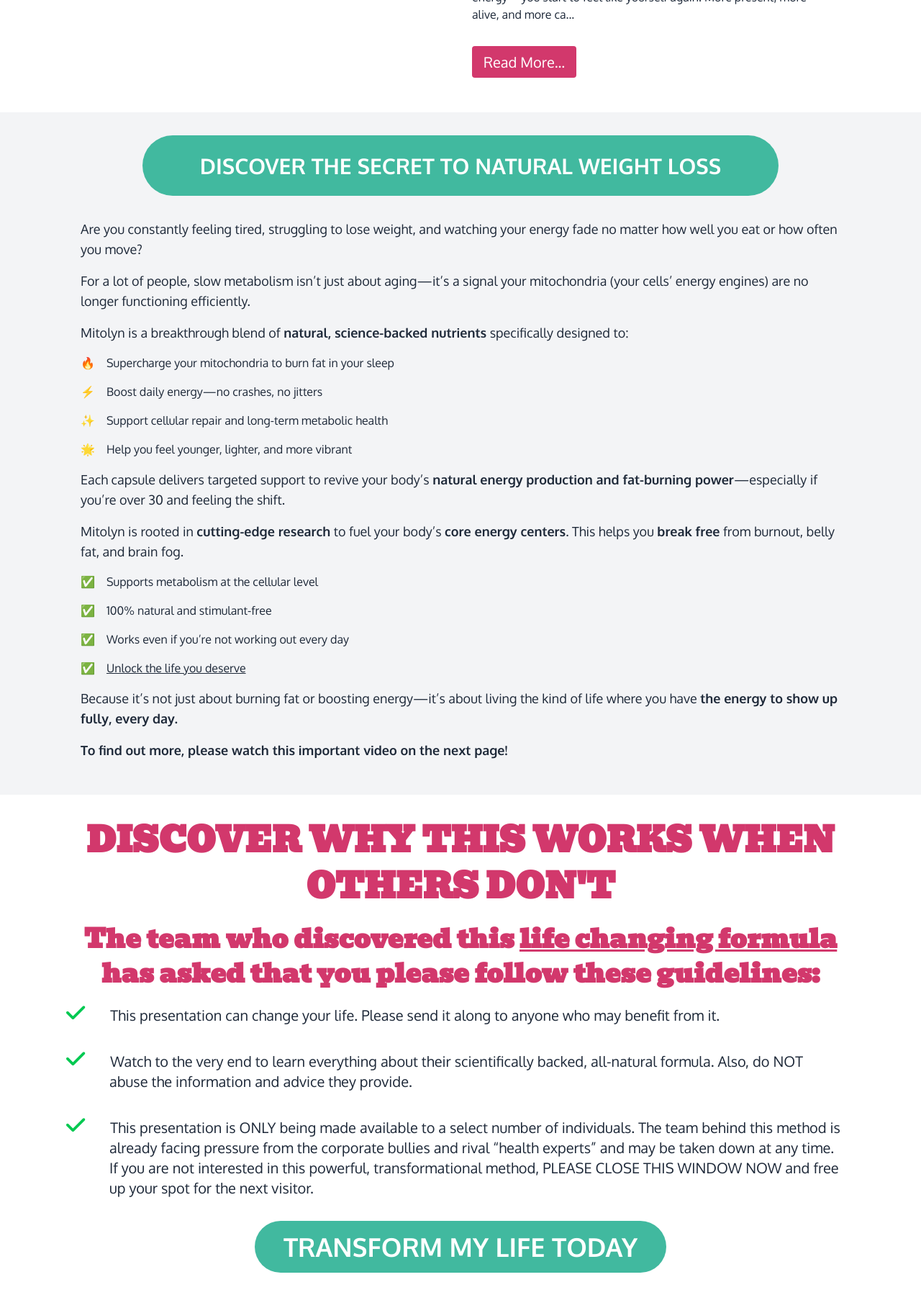
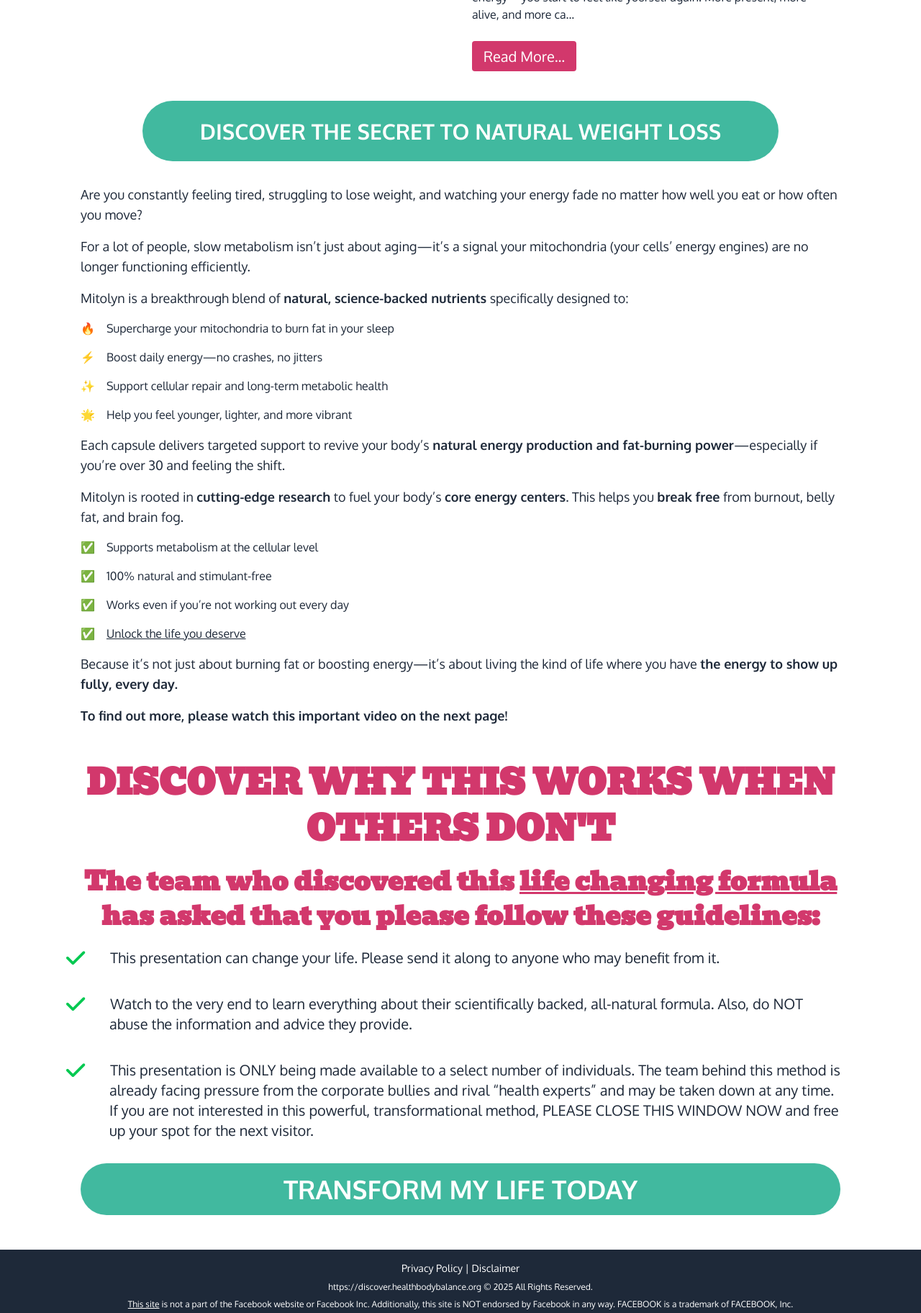
Before and after one commit to erick505alvarez/landing-page, an Astro site: page / in a window 1280 px wide. Shown: the part 496-2320 px from the top of the page at 72% size. Built offline with nearby package versions, Linux system fonts and the light colour scheme; Astro itself is replaced by a stand-in of ours.

Commit message:
adjust styles

```diff
--- a/src/pages/index.astro
+++ b/src/pages/index.astro
@@ -16,14 +16,14 @@
 
 <Layout title={title}>
   <!-- Hero Section -->
-  <section id="hero" class="py-8 bg-cover bg-center">
+  <section id="hero" class="pt-8 pb-4">
     <div class="container mx-auto px-4 flex flex-col lg:flex-row items-center">
       <div class="w-full lg:w-1/2 p-4">
         <a href={affiliate_link}
           ><Image
             src={heroImage}
-            alt="Product illustration or related visual"
-            width={500}
+            alt="Product illustration"
+            width={600}
             height={300}
             format="webp"
             quality={80}
@@ -53,25 +53,25 @@
           energy—you start to feel like yourself again. More present, more
           alive, and more ca...
         </p>
-        <button
-          class="bg-primary text-xl text-white px-4 py-2 rounded hover:bg-opacity-90 transition duration-300"
+        <a
+          href={affiliate_link}
+          class="hover:cursor-pointer bg-primary text-xl text-white px-4 py-2 rounded hover:bg-opacity-90 transition duration-300"
         >
           Read More...
-        </button>
+        </a>
       </div>
     </div>
   </section>
 
   <!-- Discovery Section -->
-  <section id="discovery" class="py-8 bg-gray-100">
+  <section id="discovery" class="py-4">
     <div
       class="container mx-auto px-4 flex flex-col justify-center items-center"
     >
-      <a href={affiliate_link}
-        ><button
-          class="text-3xl font-bold text-white mb-8 bg-secondary px-20 py-6 rounded-[100px]"
-          >DISCOVER THE SECRET TO NATURAL WEIGHT LOSS</button
-        ></a
+      <a
+        href={affiliate_link}
+        class="text-3xl font-bold text-white text-center mb-8 bg-secondary px-20 py-6 rounded-[100px]"
+        >DISCOVER THE SECRET TO NATURAL WEIGHT LOSS</a
       >
       <div>
         <p class="text-lg mb-4">
@@ -152,8 +152,8 @@
   </section>
 
   <!-- Why It Works Section -->
-  <section id="why-it-works" class="py-8">
-    <div class="container mx-auto px-4 text-center">
+  <section id="why-it-works" class="py-4">
+    <div class="container mx-auto px-4 text-center mb-8">
       <h2 class="title text-4xl md:text-5xl leading-12 md:leading-16 mb-4">
         DISCOVER WHY THIS WORKS WHEN OTHERS DON'T
       </h2>
@@ -170,7 +170,7 @@
         <li class="pl-[1em] sm:pl-[2em]">
           <i
             contenteditable="false"
-            class="fas fa-check text-green-500 text-3xl -ml-[1.5em] mr-[0.5em] sm:-ml-[2em] sm:mr-[1em]"
+            class="fas fa-check text-green-500 text-3xl -ml-[1.5em] mr-[0.5em] sm:-ml-[2em] sm:mr-[1em] translate-y-1"
           ></i>
           This presentation can change your life. Please send it along to anyone
           who may benefit from it.
@@ -178,7 +178,7 @@
         <li class="pl-[1em] sm:pl-[2em]">
           <i
             contenteditable="false"
-            class="fas fa-check text-green-500 text-3xl -ml-[1.5em] mr-[0.5em] sm:-ml-[2em] sm:mr-[1em]"
+            class="fas fa-check text-green-500 text-3xl -ml-[1.5em] mr-[0.5em] sm:-ml-[2em] sm:mr-[1em] translate-y-1"
           ></i>
           Watch to the very end to learn everything about their scientifically backed,
           all-natural formula. Also, do NOT abuse the information and advice they
@@ -187,7 +187,7 @@
         <li class="pl-[1em] sm:pl-[2em]">
           <i
             contenteditable="false"
-            class="fas fa-check text-green-500 text-3xl -ml-[1.5em] mr-[0.5em] sm:-ml-[2em] sm:mr-[1em]"
+            class="fas fa-check text-green-500 text-3xl -ml-[1.5em] mr-[0.5em] sm:-ml-[2em] sm:mr-[1em] translate-y-1"
           ></i>
           This presentation is ONLY being made available to a select number of individuals.
           The team behind this method is already facing pressure from the corporate
@@ -196,13 +196,11 @@
           CLOSE THIS WINDOW NOW and free up your spot for the next visitor.
         </li>
       </ul>
-      <a href={affiliate_link}>
-        <button
-          class="text-4xl font-bold font-oxygen text-white mb-8 bg-secondary px-10 py-4 rounded-[100px]"
-        >
-          TRANSFORM MY LIFE TODAY
-        </button>
-      </a>
+      <a
+        href={affiliate_link}
+        class="text-2xl sm:text-3xl md:text-4xl font-bold font-oxygen text-center text-white mb-8 bg-secondary px-10 py-4 rounded-[100px] block"
+        >TRANSFORM MY LIFE TODAY</a
+      >
     </div>
   </section>
 
```
Also changed, not shown: src/components/Hero.astro (+13 -7 lines).
